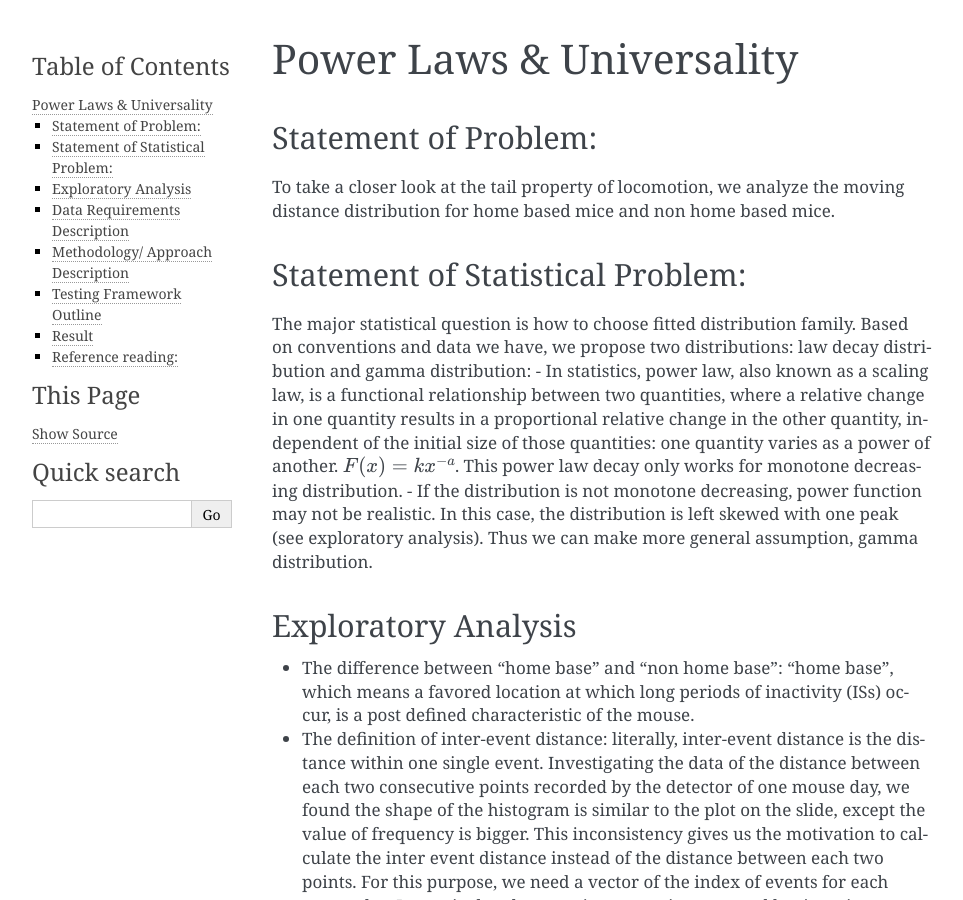
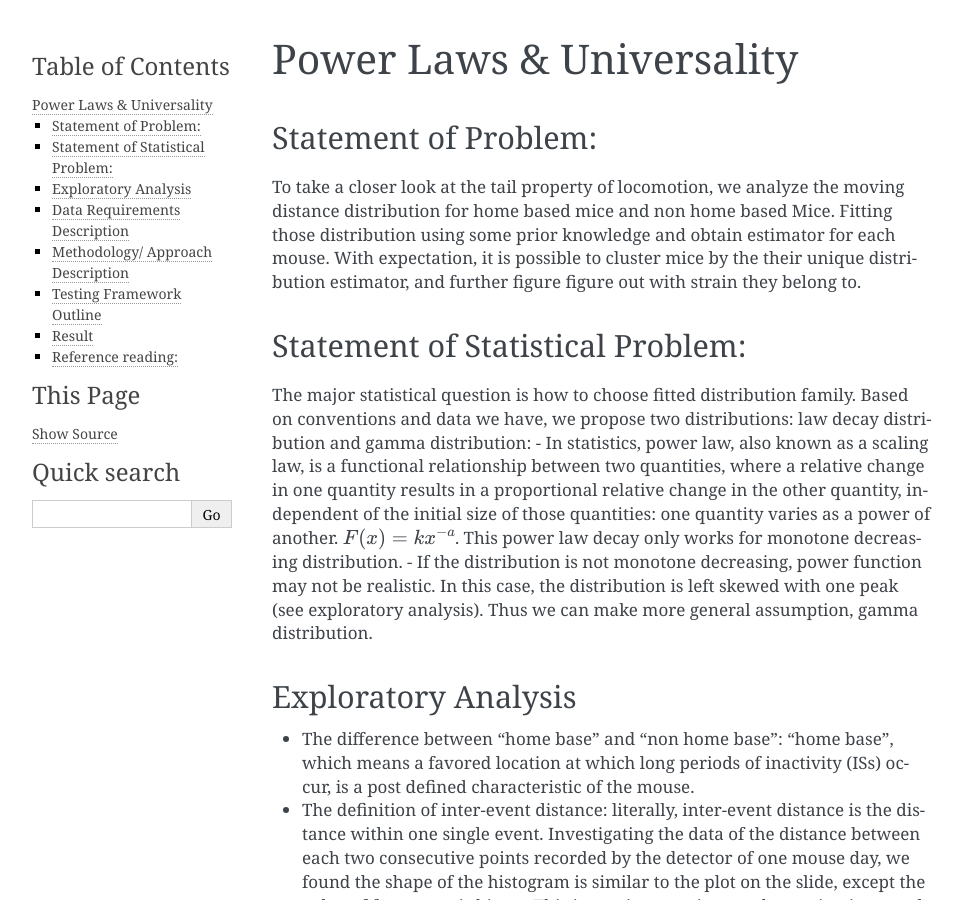
Before and after one commit to z357412526/mousestyles, a Sphinx documentation site: the page built from doc/source/report/distribution.rst, in a window 1280 px wide and 900 px high. Shown: the whole window, without its empty margins (148-1111 px from the left). Built offline with Sphinx 7.4.7, drawn with Linux system fonts in a browser that asks for light colours.

Commit message:
revise the description

```diff
--- a/doc/source/report/distribution.rst
+++ b/doc/source/report/distribution.rst
@@ -6,9 +6,14 @@ Power Laws & Universality
 Statement of Problem:
 ---------------------
 
+
 To take a closer look at the tail property of locomotion, we analyze the
 moving distance distribution for home based mice and non home based
-mice.
+Mice. Fitting those distribution using some prior knowledge and obtain
+estimator for each mouse. With expectation, it is possible to cluster
+mice by the their unique distribution estimator, and further figure
+figure out with strain they belong to.
+
 
 Statement of Statistical Problem:
 ---------------------------------
```
